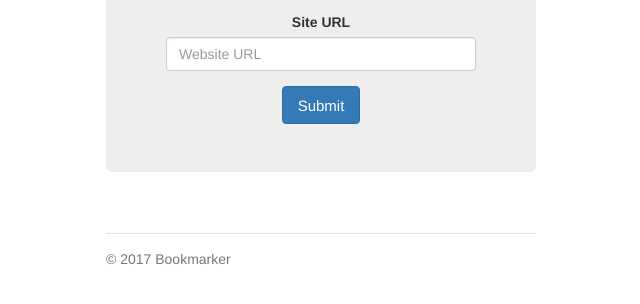
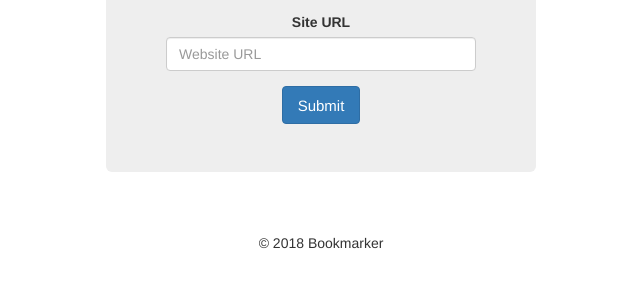
Before and after one commit to Brian-21/SiteBookmark, a plain HTML site: page index.html in a window 1280 px wide. Shown: the part 282-586 px from the top of the page, without its empty margins (319-959 px from the left). Drawn offline with nearby package versions, Linux system fonts and the light colour scheme.

Commit message:
Add auto update to copyright year

```diff
--- a/css/style.css
+++ b/css/style.css
@@ -80,3 +80,7 @@ body {
       border-bottom: 0;
     }
   }
+
+  footer{
+    text-align: center;
+  }
--- a/index.html
+++ b/index.html
@@ -42,8 +42,8 @@
           </div>
         </div>
 
-      <footer class="footer">
-        <p>&copy; 2017 Bookmarker</p>
+      <footer class="footer-center">
+        <p id="copyright"></p>
       </footer>
 
     </div> <!-- /container -->
--- a/js/main.js
+++ b/js/main.js
@@ -108,3 +108,9 @@ function saveBookmark(e){
 
         return true;
     }
+
+    // Set current year
+
+    const date = new Date();
+    const year = date.getFullYear();
+    document.getElementById('copyright').innerHTML = '&copy ' + year + ' Bookmarker';
```
